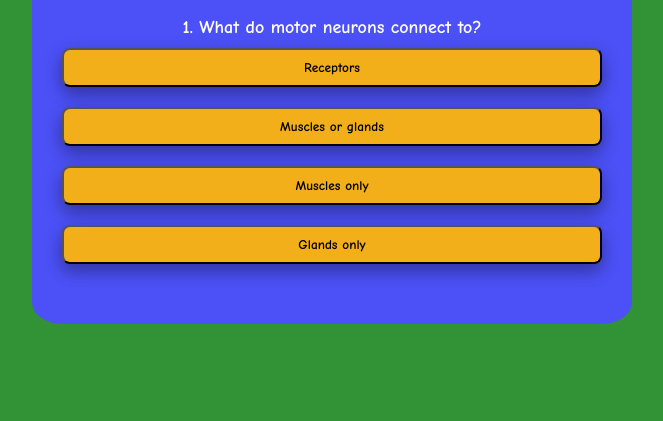
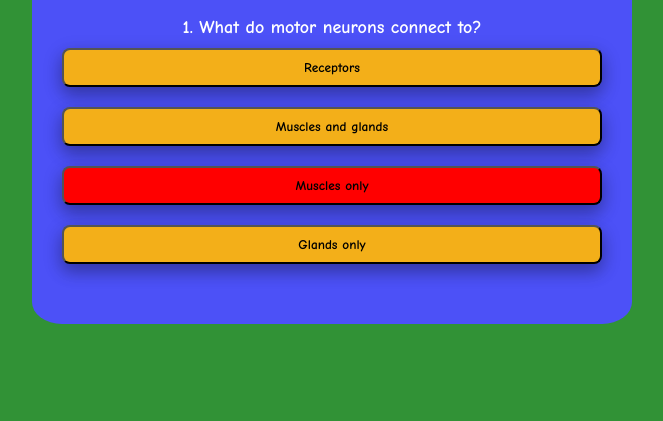
Before and after one commit to Viki-coding/Biology-Quiz, a plain HTML site: page index.html in a window 1280 px wide. Both pictures are taken after a click on the button "Muscles only". Shown: the part 894-1315 px from the top of the page, without its empty margins (308-971 px from the left). Drawn offline with Linux system fonts and the light colour scheme.

Commit message:
Amend text in first answer

```diff
--- a/assets/css/style.css
+++ b/assets/css/style.css
@@ -79,11 +79,13 @@ body {
 }
 
 /* add styling of the classes from js file */
-.btn > .correct{
+/* targeting a class of a class inspired by W3 schools */
+
+.btn.correct{
     background: #319236;
 }
 
-.btn > .incorrect{
+.btn.incorrect{
     background: red;
 }
 
--- a/assets/js/script.js
+++ b/assets/js/script.js
@@ -30,7 +30,7 @@ let questions = [{
                 correct: false
             },
             {
-                text: "Muscles or glands",
+                text: "Muscles and glands",
                 correct: true
             },
             {
```
